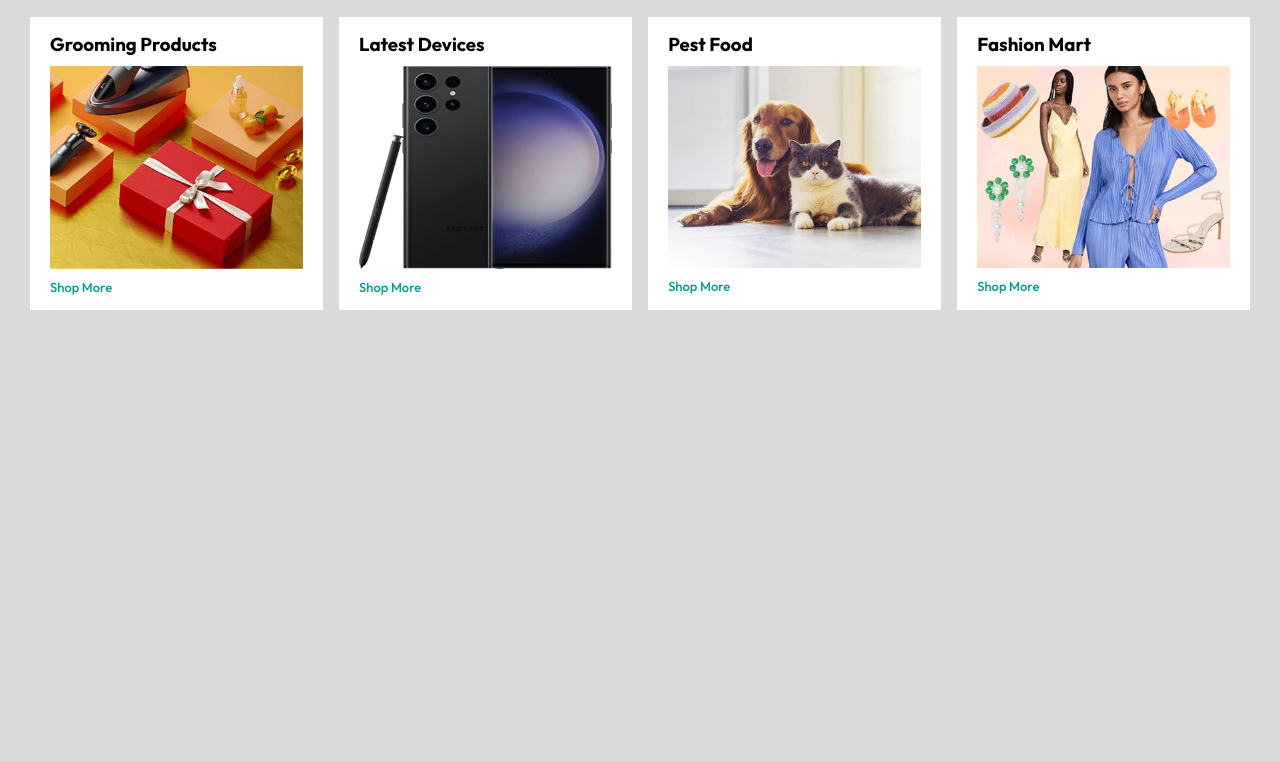
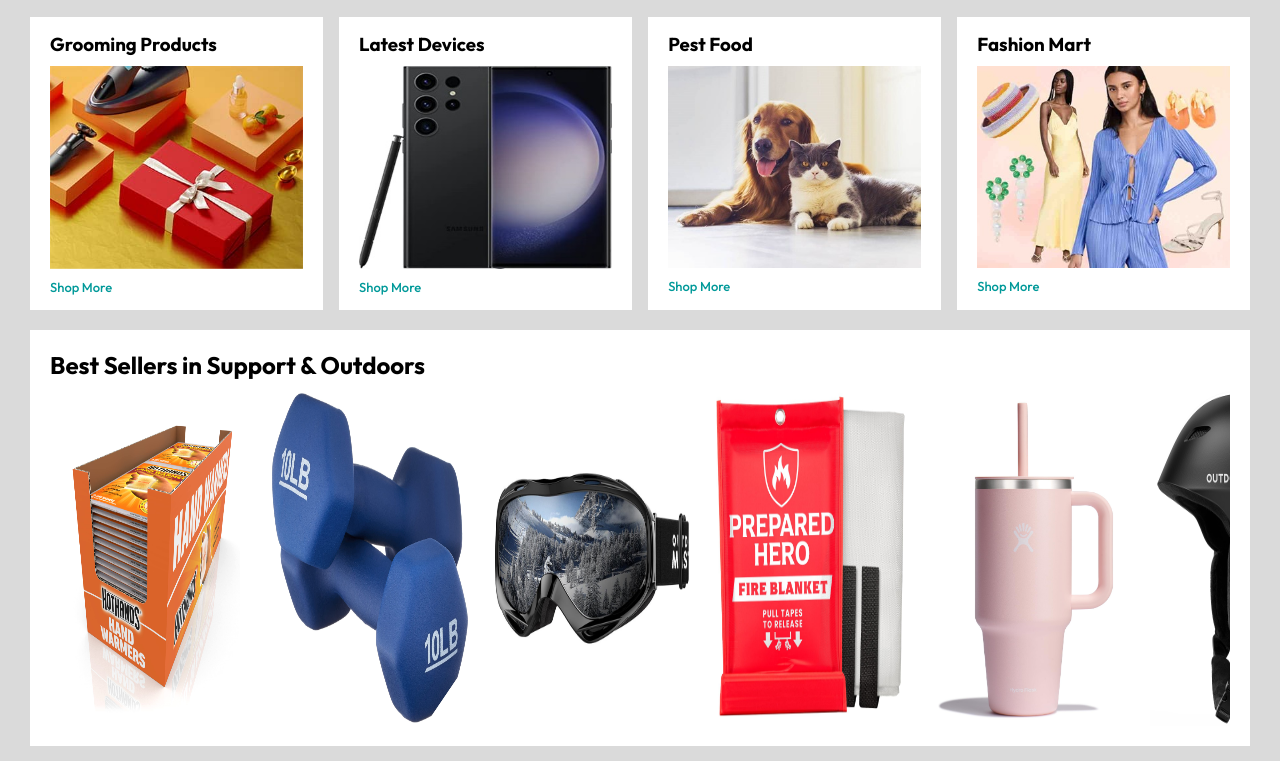
Before and after one commit to matuladaandi/clone-mini-amazon, a plain HTML site: page index.html in a window 1280 px wide. Shown: the part 654-1415 px from the top of the page. Before the commit the page ends 984 px from the top, so only its background shows below. Drawn offline with Linux system fonts and the light colour scheme.

Commit message:
scroll image use mouse scroll but arrow display none

```diff
--- a/index.html
+++ b/index.html
@@ -121,6 +121,22 @@
         </div>
     </div>
 
+    <div class="products-slider">
+        <h2>Best Sellers in Support & Outdoors</h2>
+        <div class="products">
+            <img src="assets/product1-1.jpg" alt="">
+            <img src="assets/product1-2.jpg" alt="">
+            <img src="assets/product1-3.jpg" alt="">
+            <img src="assets/product1-4.jpg" alt="">
+            <img src="assets/product1-5.jpg" alt="">
+            <img src="assets/product1-6.jpg" alt="">
+            <img src="assets/product1-7.jpg" alt="">
+            <img src="assets/product1-8.jpg" alt="">
+            <img src="assets/product1-9.jpg" alt="">
+            <img src="assets/product1-10.jpg" alt="">
+        </div>
+    </div>
+
     <script src="script.js"></script>
 </body>
 
--- a/script.js
+++ b/script.js
@@ -28,3 +28,16 @@ next_btn.addEventListener("click", () => {
   }
   changeSlide();
 });
+
+const scrollContainer = document.querySelectorAll(".products");
+
+// Loop melalui setiap elemen dalam `scrollContainer`
+for (const item of scrollContainer) {
+  // Menambahkan event listener untuk acara 'wheel' pada setiap elemen
+  item.addEventListener("wheel", (evt) => {
+    // Mencegah perilaku default dari acara 'wheel'
+    evt.preventDefault();
+    // Menggeser elemen secara horizontal (kiri/kanan) berdasarkan delta Y dari acara 'wheel'
+    item.scrollLeft += evt.deltaY;
+  });
+}
--- a/style.css
+++ b/style.css
@@ -163,10 +163,43 @@ nav {
     z-index: 1;
 }
 
-.box-col a{
-    font-size: 13px;color: #009999;font-weight: 500;
+.box-col a {
+    font-size: 13px;
+    color: #009999;
+    font-weight: 500;
 }
 
-.header-box{
+.header-box {
     margin-top: -20vw;
 }
+
+.products-slider {
+    background: #fff;
+    margin: 0 30px;
+    padding: 20px;
+    margin-bottom: 15px;
+}
+
+.products-slider .products {
+    display: flex;
+    overflow-x: auto;
+    gap: 20px;
+    margin-top: 10px;
+}
+
+.products-slider .products img {
+    max-width: 200px;
+    max-height: 200;
+}
+
+.products-slider .products {
+    scrollbar-width: none;
+    /* Menghilangkan scrollbar pada Firefox */
+    -ms-overflow-style: none;
+    /* Menghilangkan scrollbar pada IE dan Edge */
+}
+
+.products-slider .products::-webkit-scrollbar {
+    display: none;
+    /* Menghilangkan scrollbar pada browser berbasis WebKit (seperti Chrome dan Safari) */
+}
```
